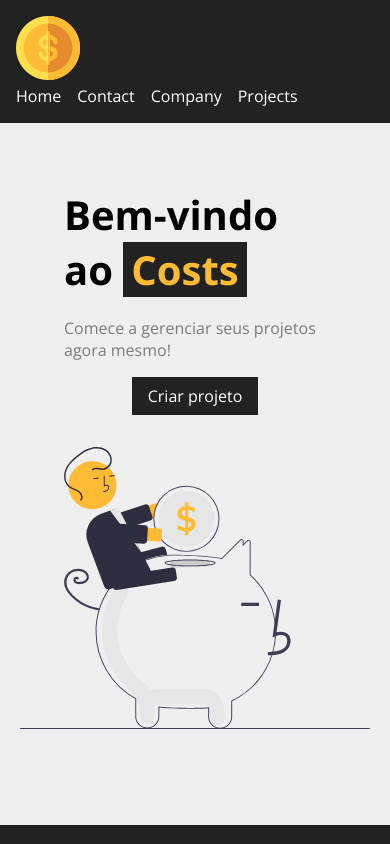
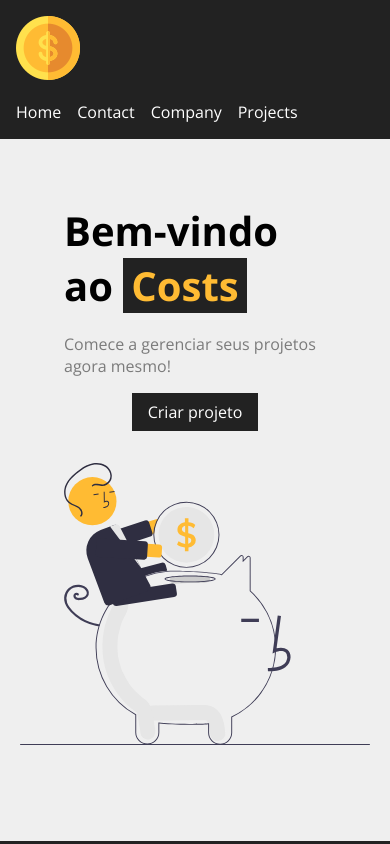
Before and after one commit to Demian143/Costs-Project, a React (Create React App) app: page / in a window 390 px wide. Shown: the top 844 px of the page. Built offline with nearby package versions, Linux system fonts and the light colour scheme.

Commit message:
Fix: null value being passed to setProjects

```diff
--- a/src/components/layout/styles/Navbar.module.css
+++ b/src/components/layout/styles/Navbar.module.css
@@ -2,6 +2,7 @@
   width: 100%;
   display: flex;
   justify-content: space-between;
+  align-items: center;
   background-color: #222;
   padding: 1em;
 }
@@ -24,3 +25,15 @@
 .item a:hover {
   color: #ffbb33;
 }
+
+@media screen and (max-width: 477px) {
+  .navbar div {
+    justify-content: flex-start;
+    flex-direction: column;
+    font-size: 16px;
+  }
+
+  .navbar div img {
+    padding-bottom: 1em;
+  }
+}
--- a/src/components/pages/Projects.js
+++ b/src/components/pages/Projects.js
@@ -17,7 +17,11 @@ function Projects() {
   useEffect(() => {
     const projectsData = localStorage.getItem("projectList");
 
-    setProjects(JSON.parse(projectsData));
+    if (projectsData) {
+      setProjects(JSON.parse(projectsData));
+      setRemoveLoading(true);
+    }
+
     setRemoveLoading(true);
   }, []);
 
```
